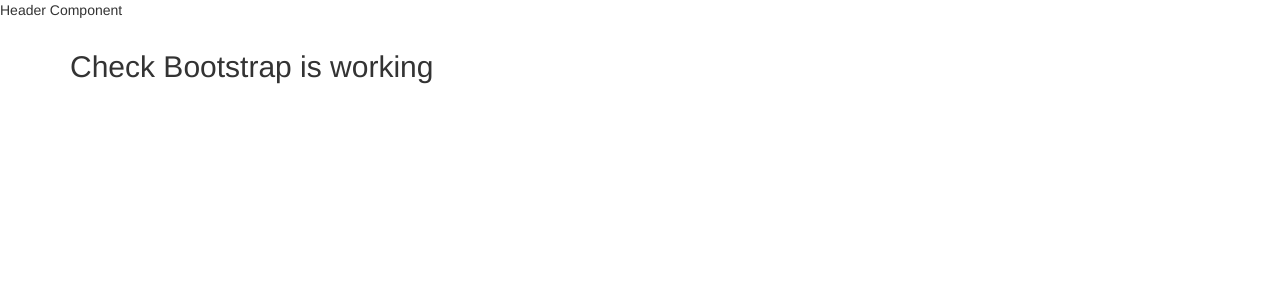
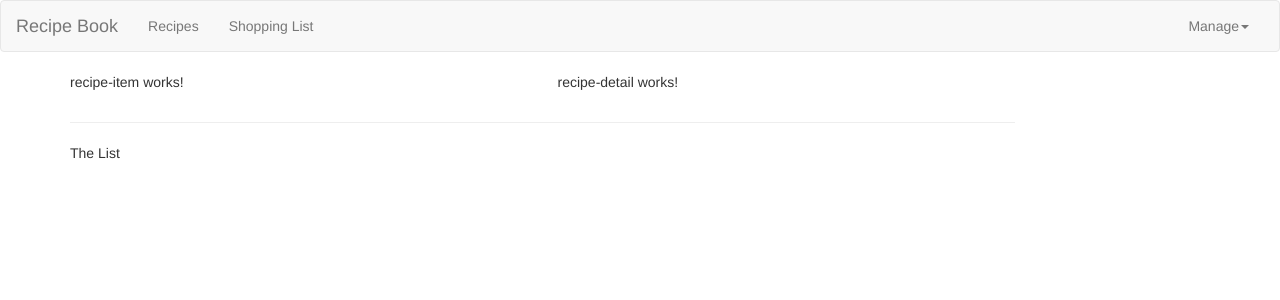
Before and after one commit to basurohan/recipe-list, an Angular app: page / in a window 1280 px wide. Shown: the top 300 px of the page. Built offline with nearby package versions, Linux system fonts and the light colour scheme.

Commit message:
Added header component

```diff
--- a/src/app/app.component.html
+++ b/src/app/app.component.html
@@ -2,7 +2,8 @@
 <div class='container'>
   <div class='row'>
     <div class='col-md-12'>
-      <h2>Check Bootstrap is working</h2>
+      <app-recipes></app-recipes>
+      <app-shopping-list></app-shopping-list>
     </div>
   </div>
 </div>
--- a/src/app/header/header.component.html
+++ b/src/app/header/header.component.html
@@ -1 +1,22 @@
-<p>Header Component</p>
+<nav class="navbar navbar-default">
+    <div class="container-fluid">
+        <div class="navbar-header">
+            <a href="#" class="navbar-brand">Recipe Book</a>
+        </div>
+        <div class="collapse navbar-collapse">
+            <ul class="nav navbar-nav">
+                <li><a href="#">Recipes</a></li>
+                <li><a href="#">Shopping List</a></li>
+            </ul>
+            <ul class="nav navbar-nav navbar-right">
+                <li class="dropdown">
+                    <a href="#" class="dropdown-toggle" role="button">Manage<span class="caret"></span></a>
+                    <ul class="dropdown-menu">
+                        <li><a href="#">Save Data</a></li>
+                        <li><a href="#">Fetching Data</a></li>
+                    </ul>
+                </li>
+            </ul>
+        </div>
+    </div>
+</nav>
--- a/src/app/recipes/recipe-list/recipe-list.component.html
+++ b/src/app/recipes/recipe-list/recipe-list.component.html
@@ -1,3 +1 @@
-<p>
-  recipe-list works!
-</p>
+<app-recipe-item></app-recipe-item>
--- a/src/app/recipes/recipes.component.html
+++ b/src/app/recipes/recipes.component.html
@@ -1,3 +1,8 @@
-<p>
-  recipes works!
-</p>
+<div class="row">
+  <div class="col-md-5">
+    <app-recipe-list></app-recipe-list>
+  </div>
+  <div class="col-md-7">
+    <app-recipe-detail></app-recipe-detail>
+  </div>
+</div>
--- a/src/app/shopping-list/shopping-list.component.html
+++ b/src/app/shopping-list/shopping-list.component.html
@@ -1,3 +1,6 @@
-<p>
-  shopping-list works!
-</p>
+<div class="row">
+  <div class="col-xs-10">
+    <hr>
+    <p>The List</p>
+  </div>
+</div>
```
